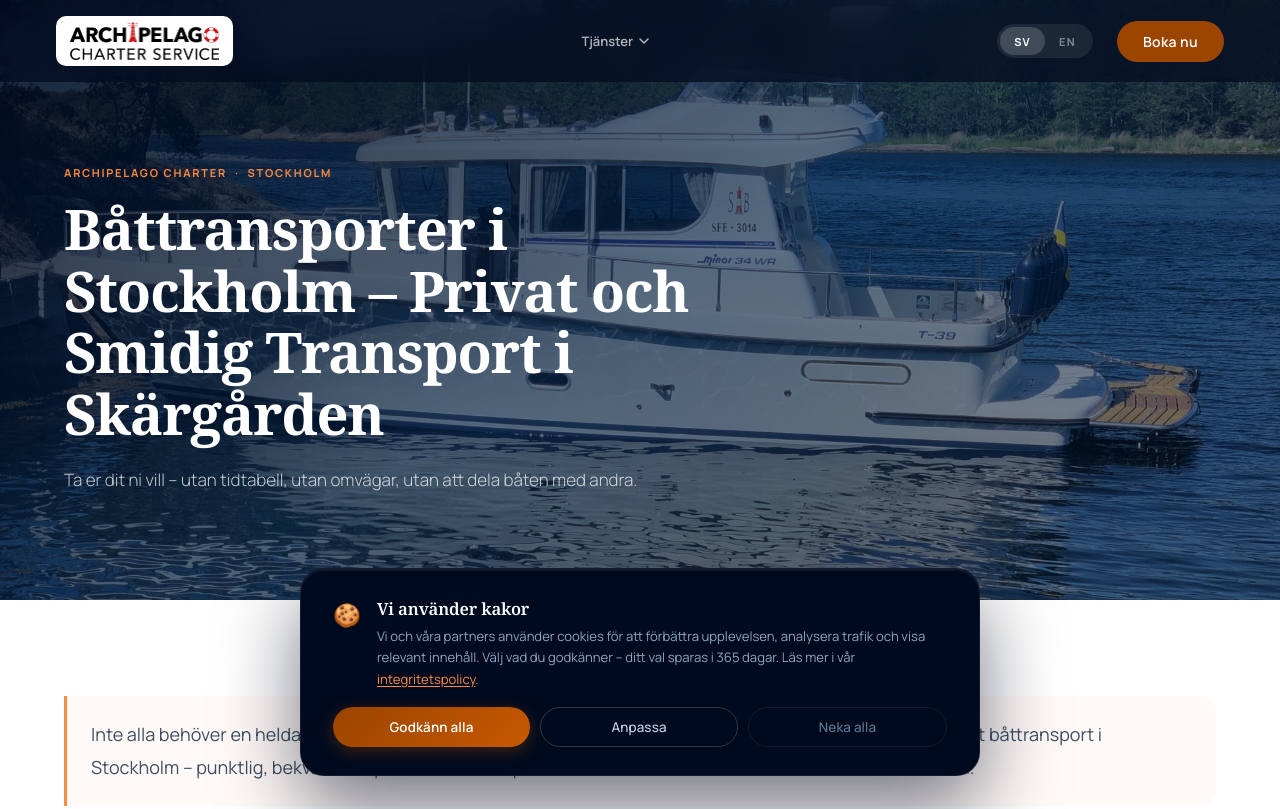
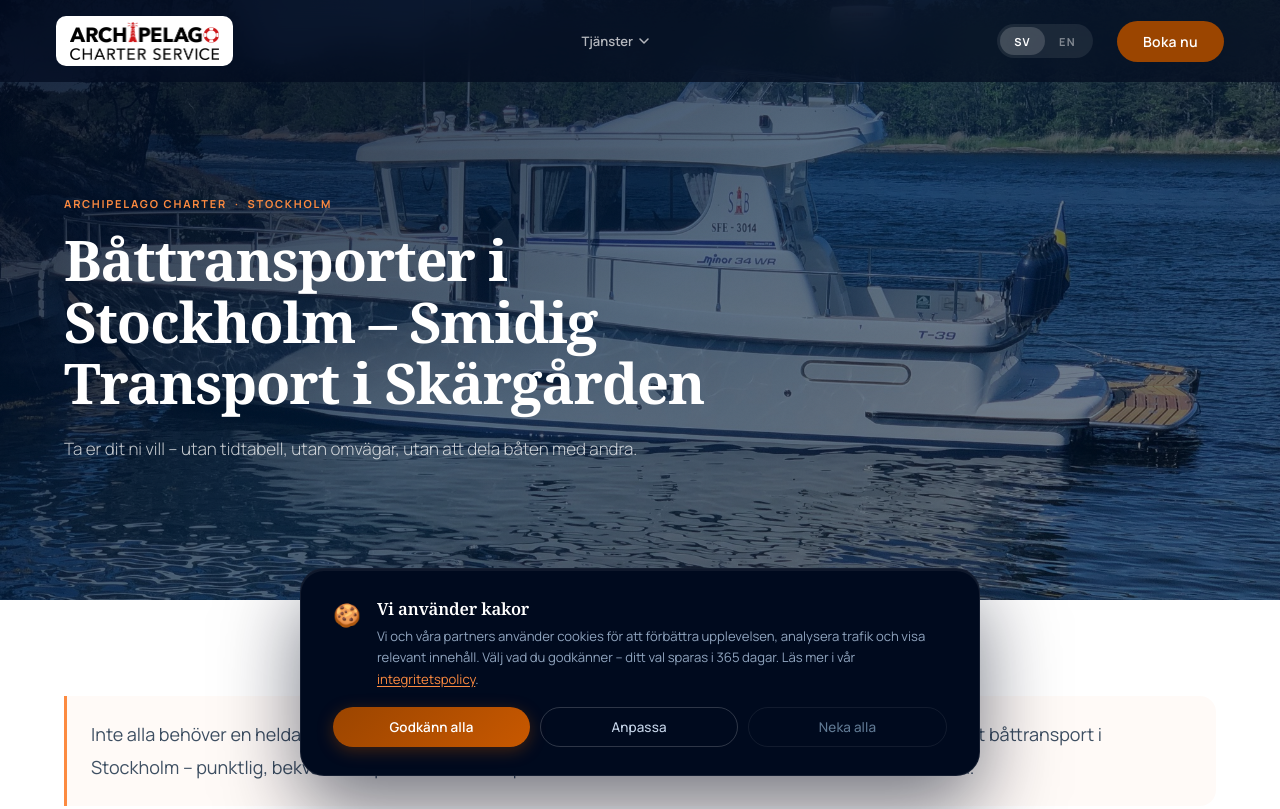
Before and after one commit to WE3D1N/Archipelago-Charter, a website: page battransporter-stockholm/index.html in a window 1280 px wide. Shown: the top 809 px of the page. Drawn offline with Linux system fonts and the light colour scheme.

Commit message:
Remove "Privat och" from battransporter-stockholm hero heading
Co-Authored-By: Claude Sonnet 4.6 <noreply@anthropic.com>

```diff
--- a/battransporter-stockholm/index.html
+++ b/battransporter-stockholm/index.html
@@ -200,7 +200,7 @@
     <div class="page-hero-scrim" aria-hidden="true"></div>
     <div class="page-hero-body">
       <p class="page-eyebrow">Archipelago Charter &nbsp;·&nbsp; Stockholm</p>
-      <h1 class="page-h1">Båttransporter i Stockholm – Privat och Smidig Transport i Skärgården</h1>
+      <h1 class="page-h1">Båttransporter i Stockholm – Smidig Transport i Skärgården</h1>
       <p class="page-tagline">Ta er dit ni vill – utan tidtabell, utan omvägar, utan att dela båten med andra.</p>
     </div>
   </section>
```
